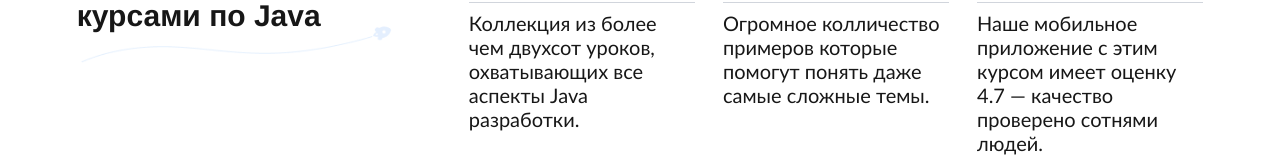
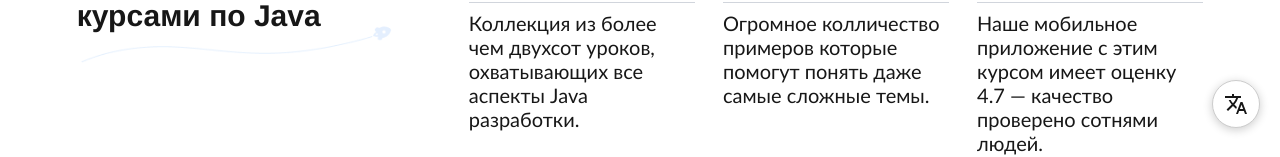
Before and after one commit to mikeSD2/CodOrbits-front, a Next.js app: page / in a window 1280 px wide. Shown: the part 652-809 px from the top of the page. Built offline with nearby package versions, Linux system fonts and the light colour scheme; a web font is replaced by a local one.

Commit message:
add translate button

```diff
--- a/src/app/components/GoogleTranslate.tsx
+++ b/src/app/components/GoogleTranslate.tsx
@@ -7,10 +7,29 @@
     userLanguage?: string;
 }
 
+const GoogleTranslateIcon = () => (
+    <svg
+        xmlns="http://www.w3.org/2000/svg"
+        width="24"
+        height="24"
+        viewBox="0 0 24 24"
+        fill="currentColor"
+    >
+        <path d="M12.87 15.07l-2.54-2.51.03-.03c1.74-1.94 2.98-4.17 3.71-6.53H17V4h-7V2H8v2H1v1.99h11.17C11.5 7.92 10.44 9.75 9 11.35 8.07 10.32 7.3 9.19 6.69 8h-2c.73 1.63 1.73 3.17 2.98 4.56l-5.09 5.02L4 19l5-5 3.11 3.11.76-2.04zM18.5 10h-2L12 22h2l1.12-3h4.75L21 22h2l-4.5-12zm-2.62 7l1.62-4.33L19.12 17h-3.24z" />
+    </svg>
+);
+
 export default function GoogleTranslate() {
-    const [show, setShow] = useState(false);
+    const [showButton, setShowButton] = useState(false);
+    const [isTranslated, setIsTranslated] = useState<boolean | null>(null);
+    const [userLangCode, setUserLangCode] = useState<string | null>(null);
 
+    // Effect 1: Determine translation INTENT based on settings and user language
     useEffect(() => {
+        const translationPreference = localStorage.getItem(
+            "translation-preference"
+        );
+
         const legacyNavigator =
             navigator as unknown as NavigatorWithLegacyLanguage;
         const userLang = (
@@ -19,51 +38,63 @@
             ""
         ).toLowerCase();
         const langCode = userLang.split("-")[0];
+
         const excludedLangs = [
-            "ru", // Russian
-            "uk", // Ukrainian
-            "be", // Belarusian
-            "uz", // Uzbek
-            "kk", // Kazakh
-            "ka", // Georgian
-            "az", // Azerbaijani
-            "lt", // Lithuanian
-            "ro", // Romanian / Moldovan
-            "lv", // Latvian
-            "ky", // Kyrgyz
-            "tg", // Tajik
-            "hy", // Armenian
-            "tk", // Turkmen
-            "et", // Estonian
+            "ru",
+            "uk",
+            "be",
+            "uz",
+            "kk",
+            "ka",
+            "az",
+            "lt",
+            "ro",
+            "lv",
+            "ky",
+            "tg",
+            "hy",
+            "tk",
+            "et",
         ];
 
-        if (userLang && !excludedLangs.includes(langCode)) {
-            setShow(true);
+        if (!userLang || excludedLangs.includes(langCode)) {
+            setShowButton(false);
+            setIsTranslated(false);
+            return;
+        }
+
+        setShowButton(true);
+
         const includedLanguages = ["en", "fr", "de", "es"];
-            if (includedLanguages.includes(langCode)) {
-                document.cookie = `googtrans=/ru/${langCode}; path=/`;
+        const targetLang = includedLanguages.includes(langCode)
+            ? langCode
+            : "en";
+        setUserLangCode(targetLang);
+
+        if (translationPreference === "disabled") {
+            setIsTranslated(false);
+        } else {
+            setIsTranslated(true);
+            if (!translationPreference) {
+                localStorage.setItem("translation-preference", "enabled");
             }
-        } else {
-            document.cookie =
-                "googtrans=; path=/; expires=Thu, 01 Jan 1970 00:00:01 GMT;";
         }
     }, []);
 
+    // Effect 2: Execute translation ACTION if intent is true
     useEffect(() => {
-        if (!show) return;
+        if (isTranslated !== true || !userLangCode) {
+            // If translation is not intended, ensure the cookie is cleared.
+            document.cookie =
+                "googtrans=; path=/; expires=Thu, 01 Jan 1970 00:00:01 GMT;";
+            return;
+        }
+
+        // Set the cookie to trigger translation by the script
+        document.cookie = `googtrans=/ru/${userLangCode}; path=/`;
 
         const scriptId = "google-translate-script";
-
         if (document.getElementById(scriptId)) {
-            if (
-                window.google &&
-                window.google.translate &&
-                !document
-                    .getElementById("google_translate_element")
-                    ?.hasChildNodes()
-            ) {
-                window.googleTranslateElementInit();
-            }
             return;
         }
 
@@ -93,21 +124,49 @@
         };
 
         addScript();
-    }, [show]);
+    }, [isTranslated, userLangCode]);
 
-    if (!show) {
+    const handleToggleTranslate = () => {
+        const nextIsTranslated = !isTranslated;
+        localStorage.setItem(
+            "translation-preference",
+            nextIsTranslated ? "enabled" : "disabled"
+        );
+        window.location.reload();
+    };
+
+    if (!showButton || isTranslated === null) {
         return null;
     }
 
     return (
+        <>
             <div
                 id="google_translate_element"
+                style={{ display: "none" }}
+            ></div>
+            <button
+                onClick={handleToggleTranslate}
                 style={{
                     position: "fixed",
-                top: 10,
-                right: 10,
+                    bottom: "20px",
+                    right: "20px",
                     zIndex: 9999,
+                    background: "white",
+                    border: "1px solid #ccc",
+                    borderRadius: "50%",
+                    width: "48px",
+                    height: "48px",
+                    display: "flex",
+                    alignItems: "center",
+                    justifyContent: "center",
+                    cursor: "pointer",
+                    boxShadow: "0 2px 10px rgba(0,0,0,0.2)",
                 }}
-        />
+                title={isTranslated ? "Показать оригинал" : "Перевести"}
+            >
+                <GoogleTranslateIcon />
+            </button>
+        </>
     );
 }
--- a/src/app/components/PostContent.tsx
+++ b/src/app/components/PostContent.tsx
@@ -160,7 +160,7 @@
 
                 props.className = `${
                     props.className || ""
-                } font-[family-name:var(--font-jura)] bg-gray-100 py-0.5 px-1 rounded-md`;
+                } font-[monospace] bg-gray-100 py-0.5 px-1 text-[0.95rem] sm:text-[1.1rem] rounded-md`;
 
                 return (
                     <span {...props}>
```
Lines whose indentation alone changed are shown as unchanged.
